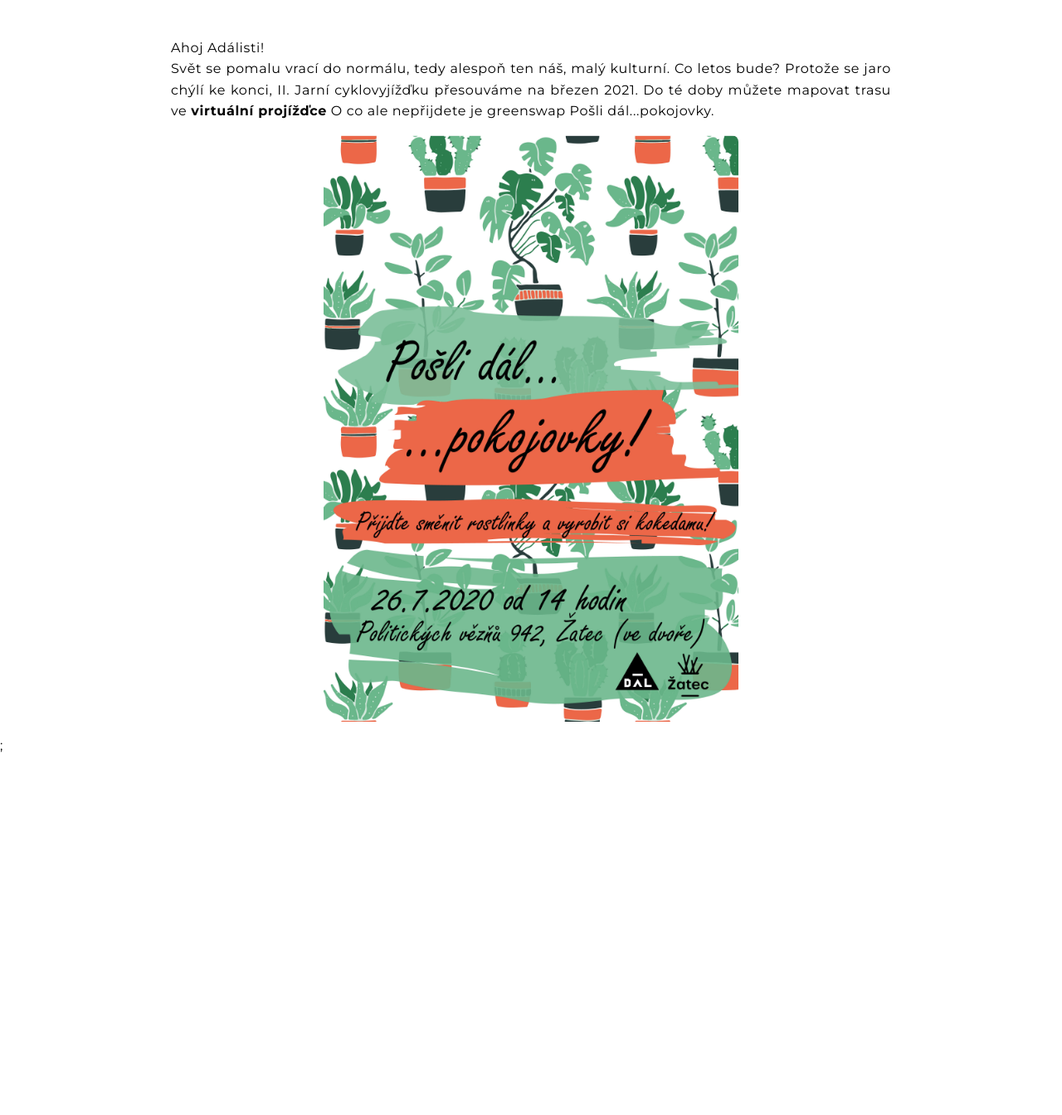
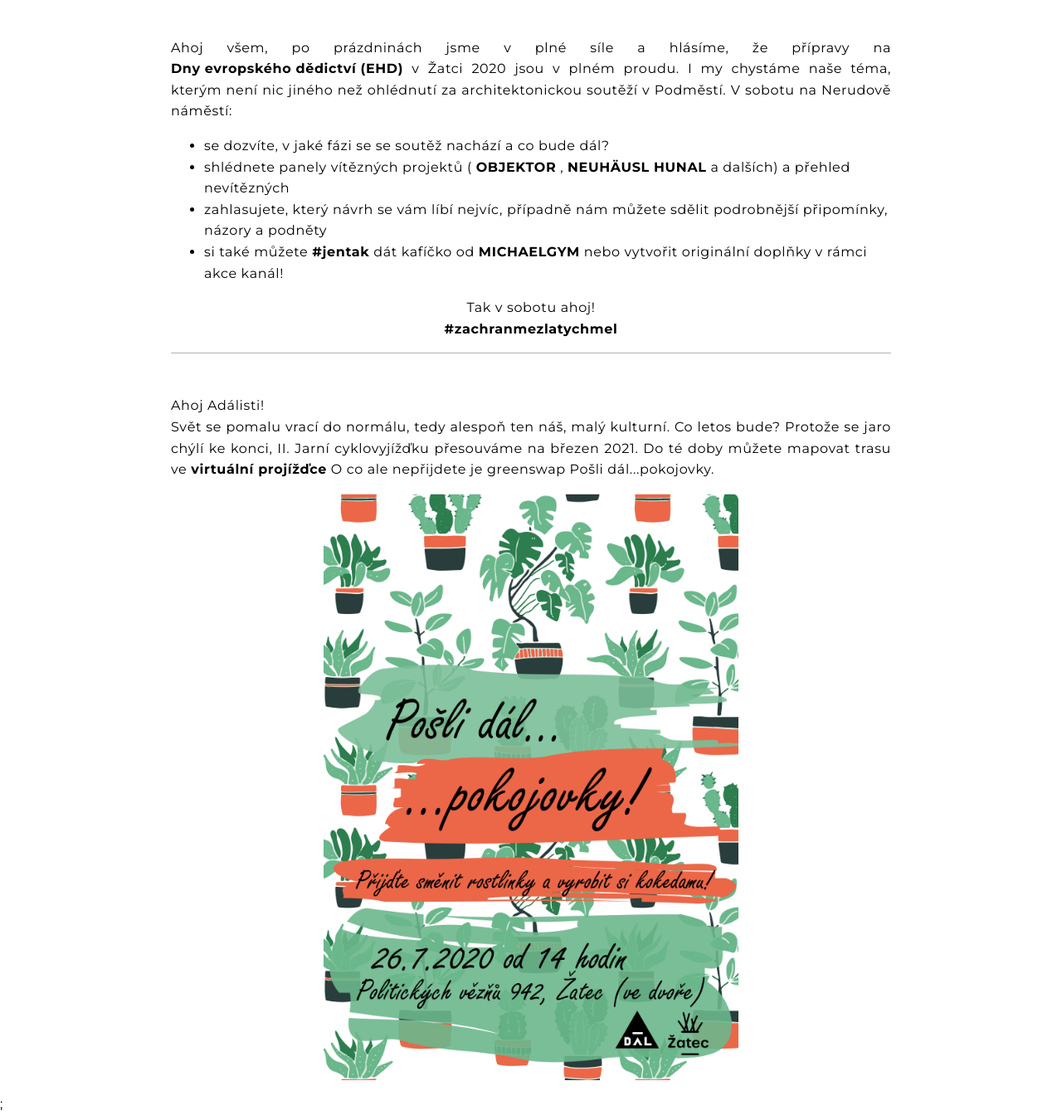
Before and after one commit to JanSladky/adalprojekt, a PHP site: page /weby/pripravovane in a window 1280 px wide. Shown: the part 61-1405 px from the top of the page at 83% size. Before the commit the page ends 968 px from the top, so only its background shows below. Run offline with PHP 8.4, Linux system fonts and the light colour scheme; some libraries are stand-ins or nearby versions.

Commit message:
prava připravovaných

```diff
--- a/assets/CSS/style.css
+++ b/assets/CSS/style.css
@@ -77,6 +77,14 @@ h5 {
   margin-bottom: 0.5em;
   display: inline-block;
   margin-right: 0.5em;
+}
+.hr {
+  background-color:  rgb(68, 63, 63);
+  height: 1px;
+  max-width: 100%;
+  margin-bottom: 50px;
+  border-radius: 6px;
+  opacity: 0.4;
 }
 .main-content {
   text-align: center;
--- a/partials/config.php
+++ b/partials/config.php
@@ -6,7 +6,7 @@
 
 
 
-$base_url = 'http://localhost/adal/';
+$base_url = 'http://localhost/weby/adal/';
 
 
 
--- a/pripravovane.php
+++ b/pripravovane.php
@@ -2,6 +2,23 @@
 <main>
   <div class="container">
     <div class="main-content">
+
+      <p class="justify">
+      Ahoj všem,
+      po prázdninách jsme v plné síle a hlásíme, že přípravy na <a href="https://www.facebook.com/events/755535858581408/" class="link" target="_blank">Dny evropského dědictví (EHD)</a>  v Žatci 2020 jsou v plném proudu. I my chystáme naše téma, kterým není nic jiného než ohlédnutí za architektonickou soutěží v Podměstí.
+      V sobotu na Nerudově náměstí:
+      <ul class="text-left">
+        <li>se dozvíte, v jaké fázi se se soutěž nachází a co bude dál?</li>
+        <li>shlédnete panely vítězných projektů ( <a href="https://www.facebook.com/ObjektorArchitekti/" target="_blank" class="link">OBJEKTOR</a> , <a href="https://www.facebook.com/neuhauslhunal/" target="_blank" class="link">NEUHÄUSL HUNAL</a>  a dalších) a přehled nevítězných</li>
+        <li>zahlasujete, který návrh se vám líbí nejvíc, případně nám můžete sdělit podrobnější připomínky, názory a podněty</li>
+        <li>si také můžete <a href="https://www.facebook.com/hashtag/jentak" class="link" target="_blank">#jentak</a>  dát kafíčko od  <a href="https://www.facebook.com/michaelgym.cz/" class="link" target="_blank">MICHAELGYM</a> nebo vytvořit originální doplňky v rámci akce kanál!</li>
+
+      </ul>
+      Tak v sobotu ahoj! <br> <a href="https://www.instagram.com/explore/tags/zachranmezlatychmel/?hl=cs" class="link" target="_blank">#zachranmezlatychmel</a>
+      </p>
+      <div class="hr"></div>
+
+
       <p class="justify">
         Ahoj Adálisti! <br>
         Svět se pomalu vrací do normálu, tedy alespoň ten náš, malý kulturní. Co letos bude?
```
Also changed, not shown: subpages/pripravovane/poslitodal.php (added, +28 -0 lines), assets/image/pripravovane/kokedamy.jpg (added), 1 other file.
